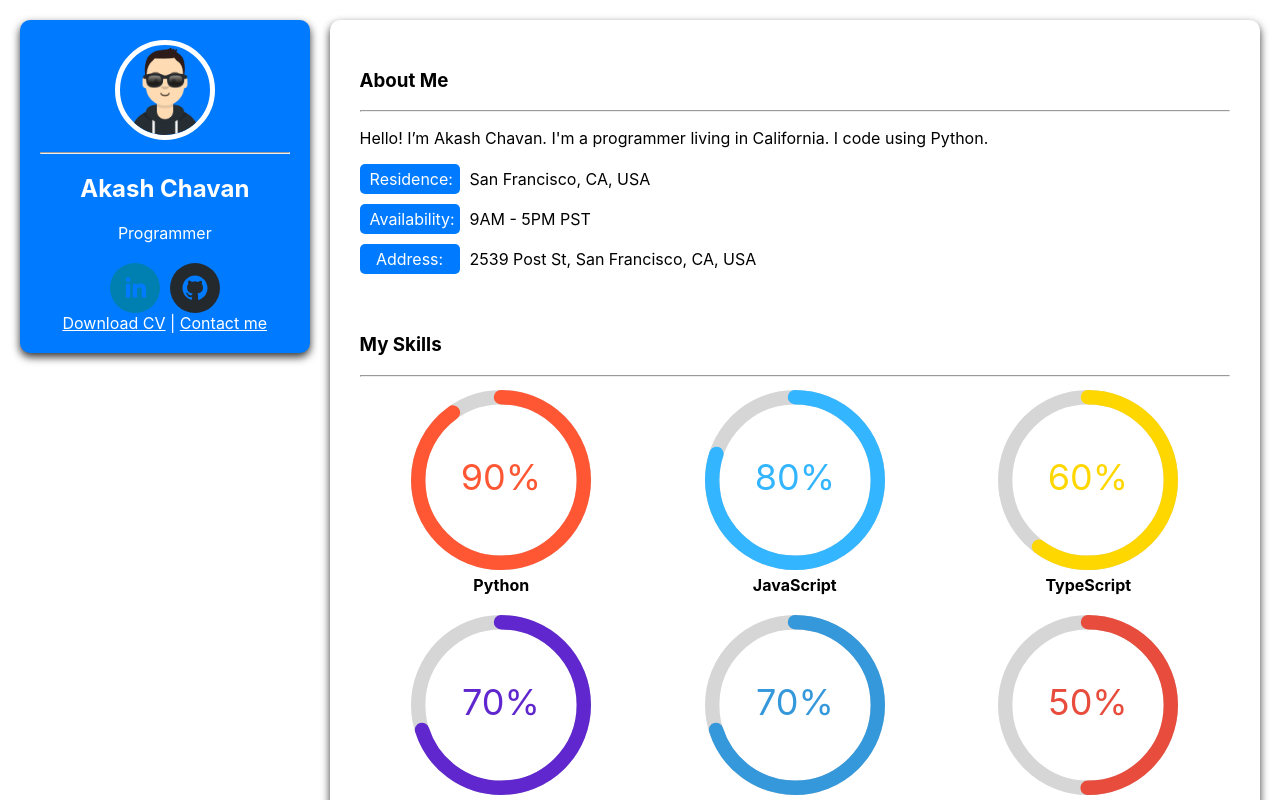
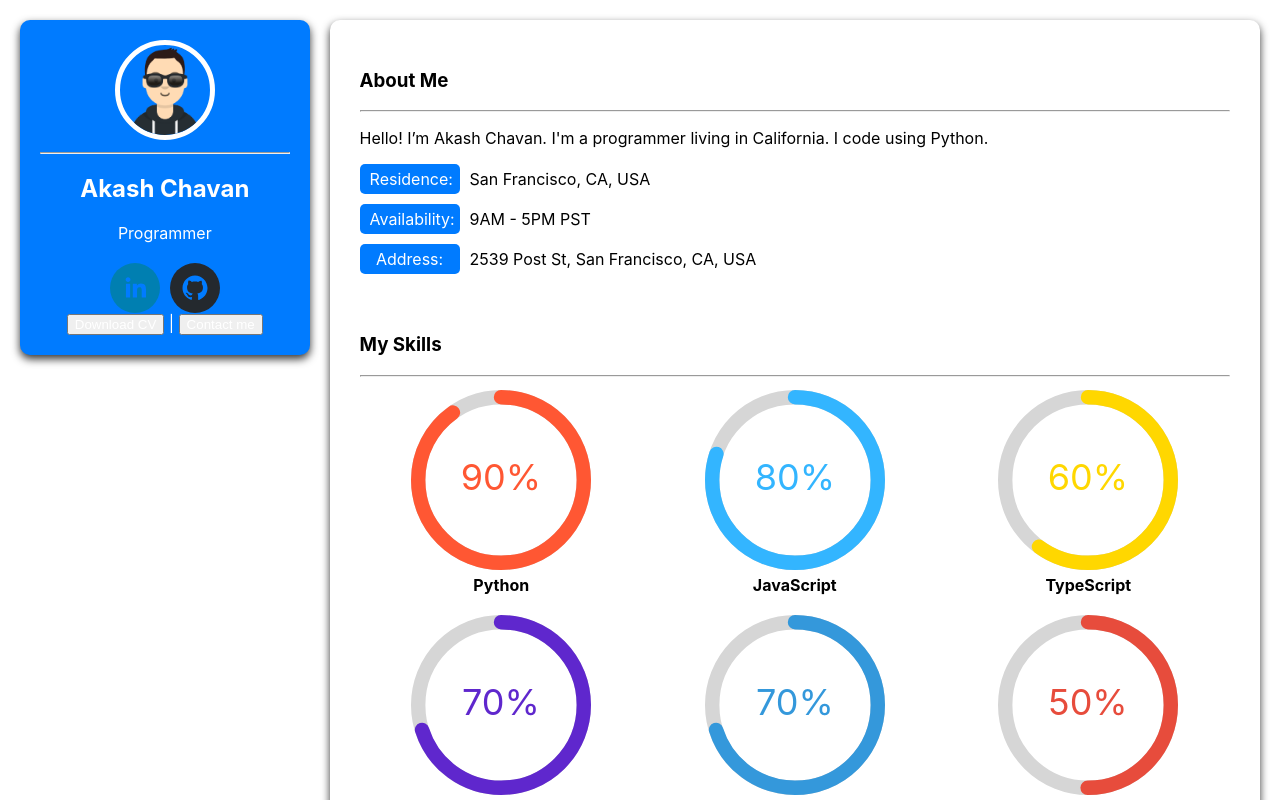
Before and after one commit to CruiseDevice/portfolio-v1, a React (Create React App) app: page / in a window 1280 px wide. Shown: the top 800 px of the page. Built offline with nearby package versions, Linux system fonts and the light colour scheme.

Commit message:
removing anchor tag for now

```diff
--- a/src/components/ProfileCard.tsx
+++ b/src/components/ProfileCard.tsx
@@ -44,7 +44,7 @@ function ProfileCard () {
         <SocialIcon url="https://github.com/johnowens" />
       </SocialIcons>
       <div>
-        <a href="#" style={{color: 'white'}}>Download CV</a> | <a href="#" style={{color: 'white'}}>Contact me</a>
+        <button style={{color: 'white'}}>Download CV</button> | <button style={{color: 'white'}}>Contact me</button>
       </div>
     </Card>
   )
```
